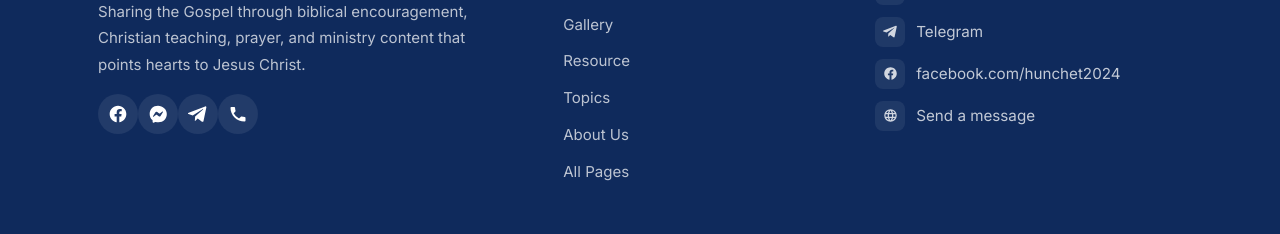
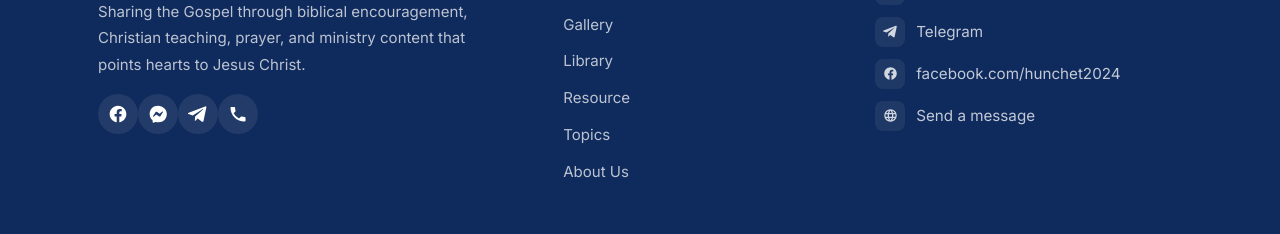
Before and after one commit to faithrealcambodia2019-sketch/hunchet-blog, a Next.js app: page /about in a window 1280 px wide. Shown: the part 5697-5931 px from the top of the page. Built offline with nearby package versions, Linux system fonts and the light colour scheme; a web font is replaced by a local one.

Commit message:
Footer: add Library, drop All Pages

```diff
--- a/components/SiteFooter.js
+++ b/components/SiteFooter.js
@@ -74,6 +74,9 @@ export default function SiteFooter() {
               <Link href="/gallery">Gallery</Link>
             </li>
             <li>
+              <Link href="/library">Library</Link>
+            </li>
+            <li>
               <Link href="/resource">Resource</Link>
             </li>
             <li>
@@ -81,9 +84,6 @@ export default function SiteFooter() {
             </li>
             <li>
               <Link href="/about">About Us</Link>
-            </li>
-            <li>
-              <Link href="/all-pages">All Pages</Link>
             </li>
           </ul>
         </div>
```
